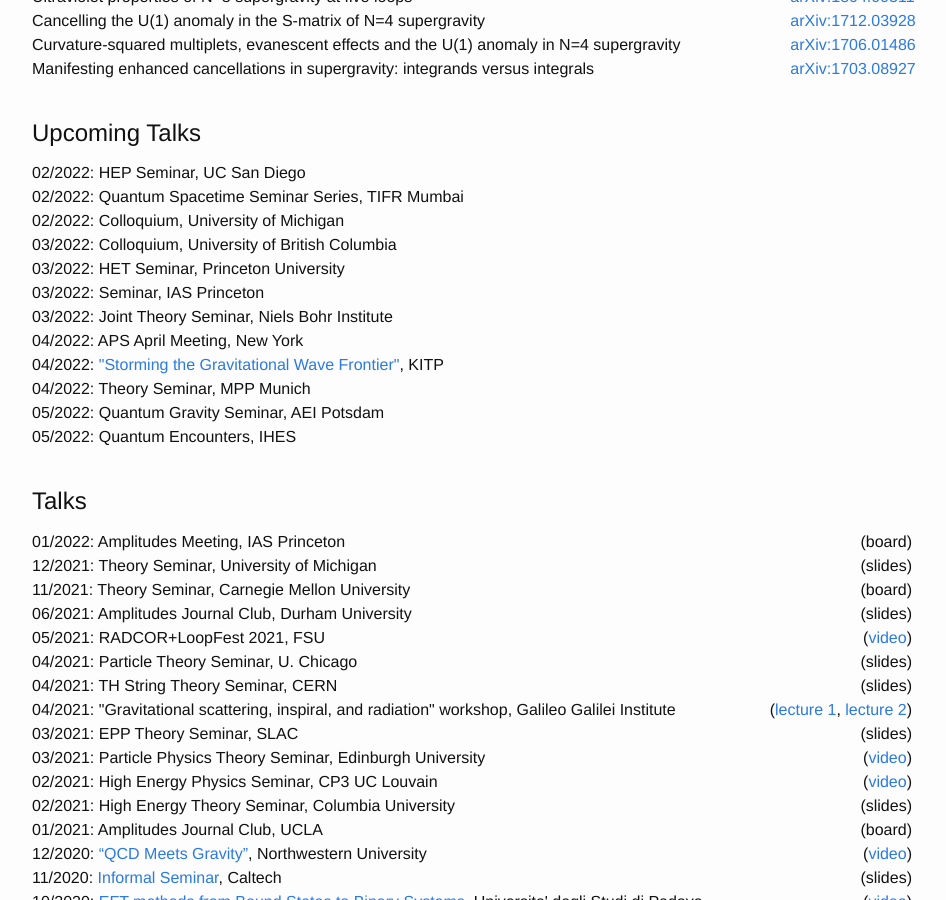
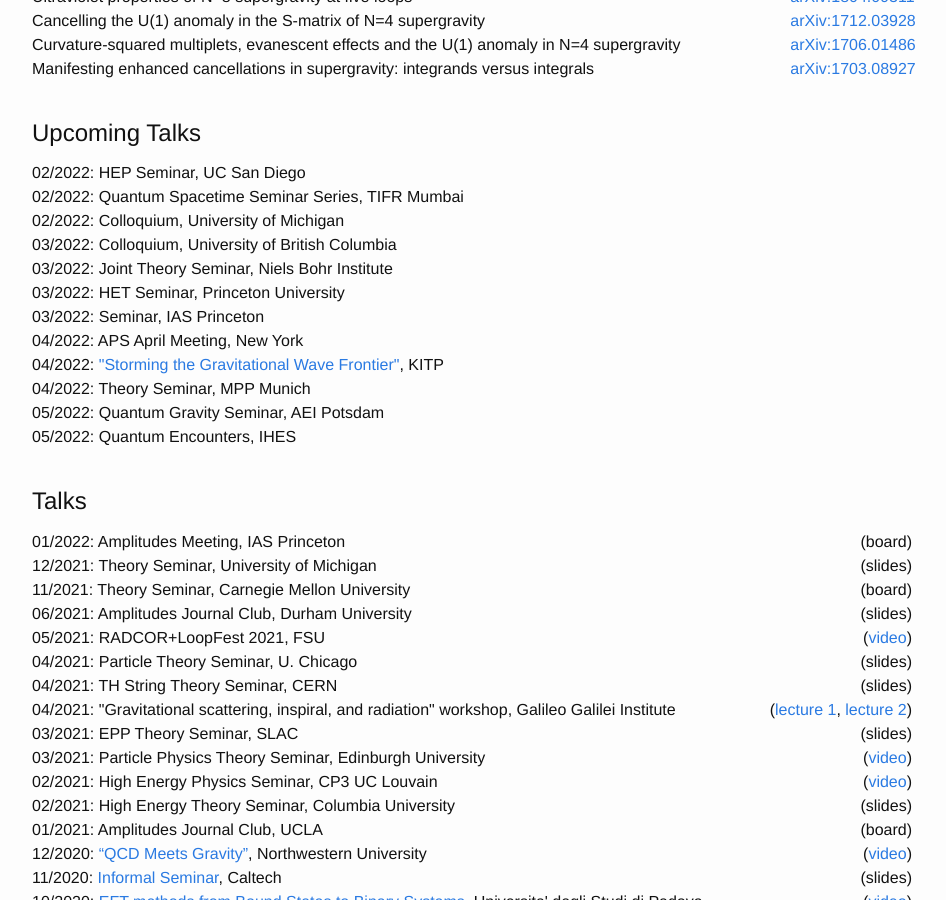
Before and after one commit to julioparra/julioparra.github.io, a Jekyll site: the page built from index.md, in a window 1280 px wide and 900 px high, scrolled down 1015 px. Shown: the whole window, without its empty margins (168-1114 px from the left). Built offline with Jekyll 4.4.1, drawn with Linux system fonts in a browser that asks for light colours; nearby versions of some CDN libraries.

Commit message:
Moved talk

```diff
--- a/index.md
+++ b/index.md
@@ -151,15 +151,15 @@
     <div class="col-2" style="text-align:right"> </div>
 </div>
 <div class="row">
+    <div class="col-10"> 03/2022: Joint Theory Seminar, Niels Bohr Institute</div>
+    <div class="col-2" style="text-align:right"> </div>
+</div>
+<div class="row">
     <div class="col-10"> 03/2022: HET Seminar, Princeton University</div>
     <div class="col-2" style="text-align:right"> </div>
 </div>
 <div class="row">
     <div class="col-10"> 03/2022: Seminar, IAS Princeton</div>
-    <div class="col-2" style="text-align:right"> </div>
-</div>
-<div class="row">
-    <div class="col-10"> 03/2022: Joint Theory Seminar, Niels Bohr Institute</div>
     <div class="col-2" style="text-align:right"> </div>
 </div>
 <div class="row">
```
